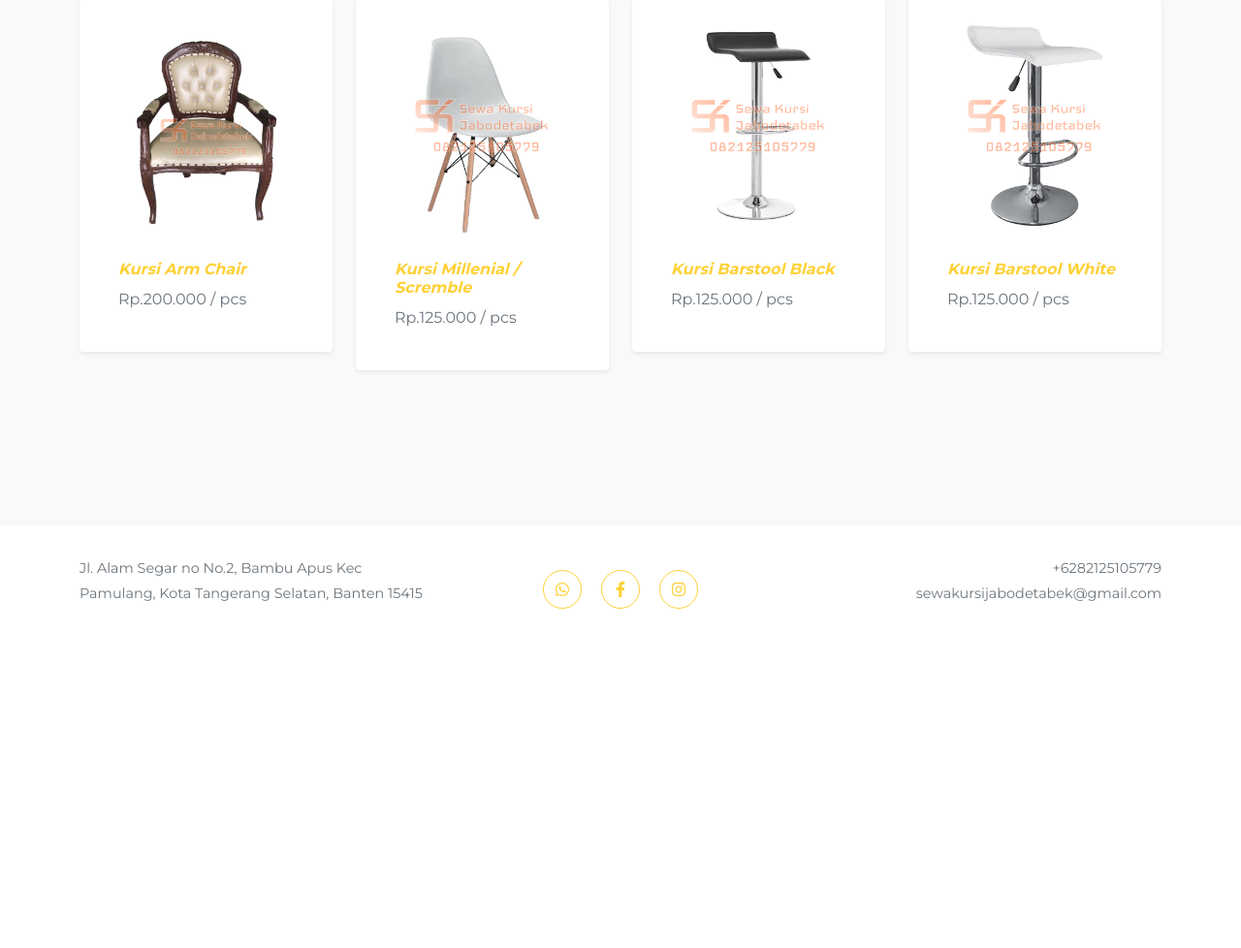
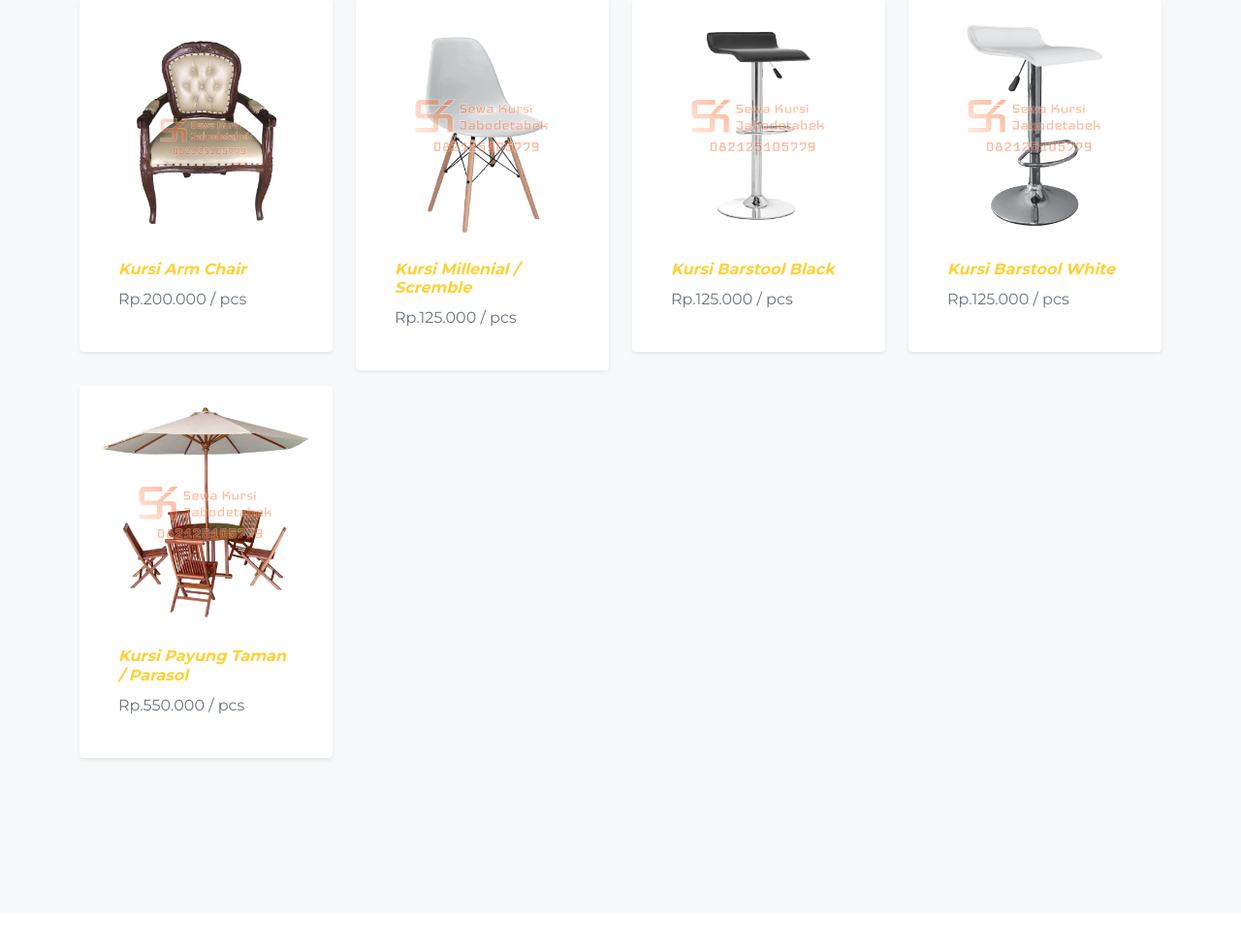
Before and after one commit to ohansyah/sewakursijabodetabek, a PHP site: page /sewakursijabodetabek/categories.php in a window 1280 px wide. Shown: the part 257-1235 px from the top of the page at 97% size. Before the commit the page ends 885 px from the top, so only its background shows below. Run offline with PHP 8.4, Linux system fonts and the light colour scheme; some libraries are stand-ins or nearby versions; some web fonts are replaced.

Commit message:
feat: kursi payung

```diff
--- a/data.php
+++ b/data.php
@@ -71,6 +71,20 @@ $products = [
                 "assets/img/gallery/kursi-barstool-white-event/barstool4.jpg",
                 "assets/img/gallery/kursi-barstool-white-event/barstool5.jpg",
             ],
+        ], [
+            "id" => 5,
+            "heading" => "Kursi Payung Taman / Parasol",
+            "subheading" => "Rp.550.000 / pcs",
+            "image" => "assets/img/product/kursi/payung-400x400.png",
+            "images" => [
+                "assets/img/product/kursi/payung-400x400.png",
+                "assets/img/gallery/kursi-payung-event/payung1.jpg",
+                "assets/img/gallery/kursi-payung-event/payung2.jpg",
+                "assets/img/gallery/kursi-payung-event/payung3.jpg",
+                "assets/img/gallery/kursi-payung-event/payung4.jpg",
+                "assets/img/gallery/kursi-payung-event/payung5.jpg",
+                "assets/img/gallery/kursi-payung-event/payung6.jpg",
+            ],
         ],
     ],
     "sofa" => [
```
Also changed, not shown: assets/img/gallery/kursi-payung-event/payung1.jpg (added), assets/img/gallery/kursi-payung-event/payung2.jpg (added), assets/img/gallery/kursi-payung-event/payung3.jpg (added), assets/img/gallery/kursi-payung-event/payung4.jpg (added), assets/img/gallery/kursi-payung-event/payung5.jpg (added), assets/img/gallery/kursi-payung-event/payung6.jpg (added), assets/img/product/kursi/payung-400x400.png (added).
